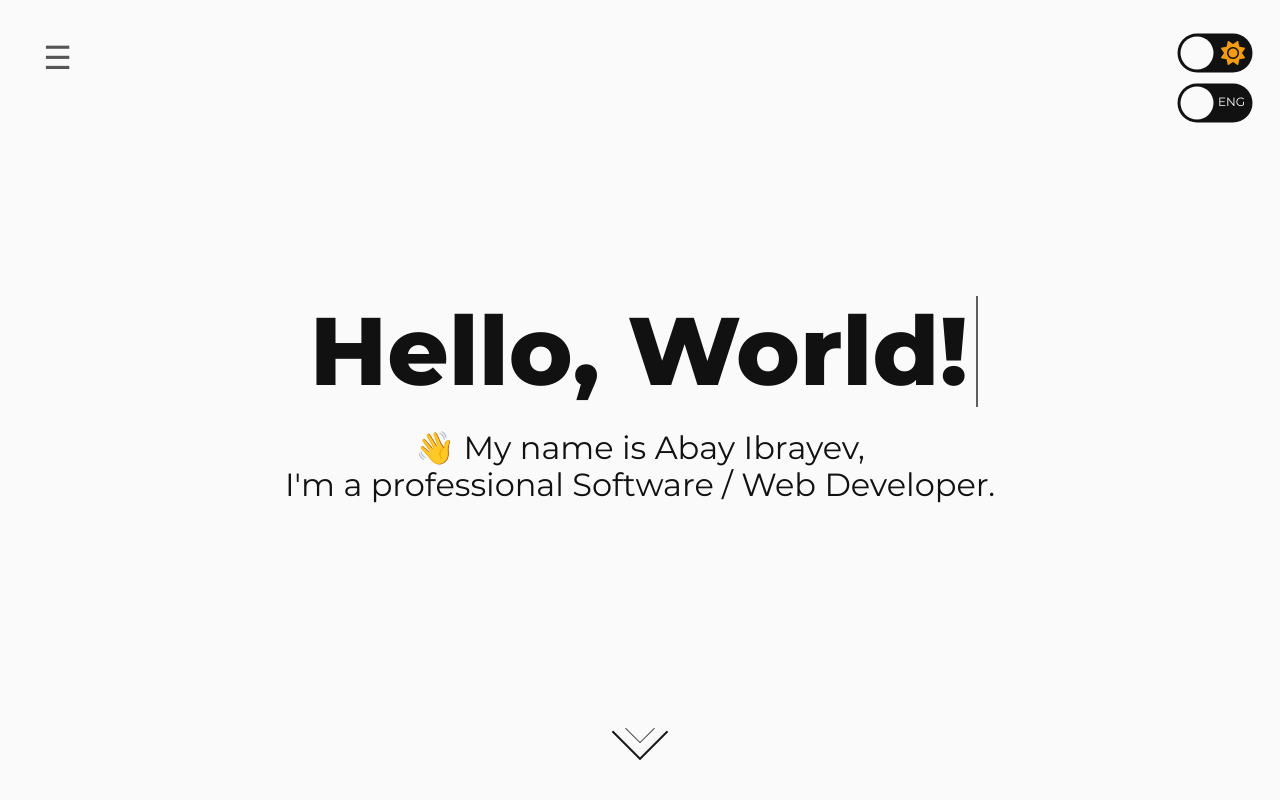
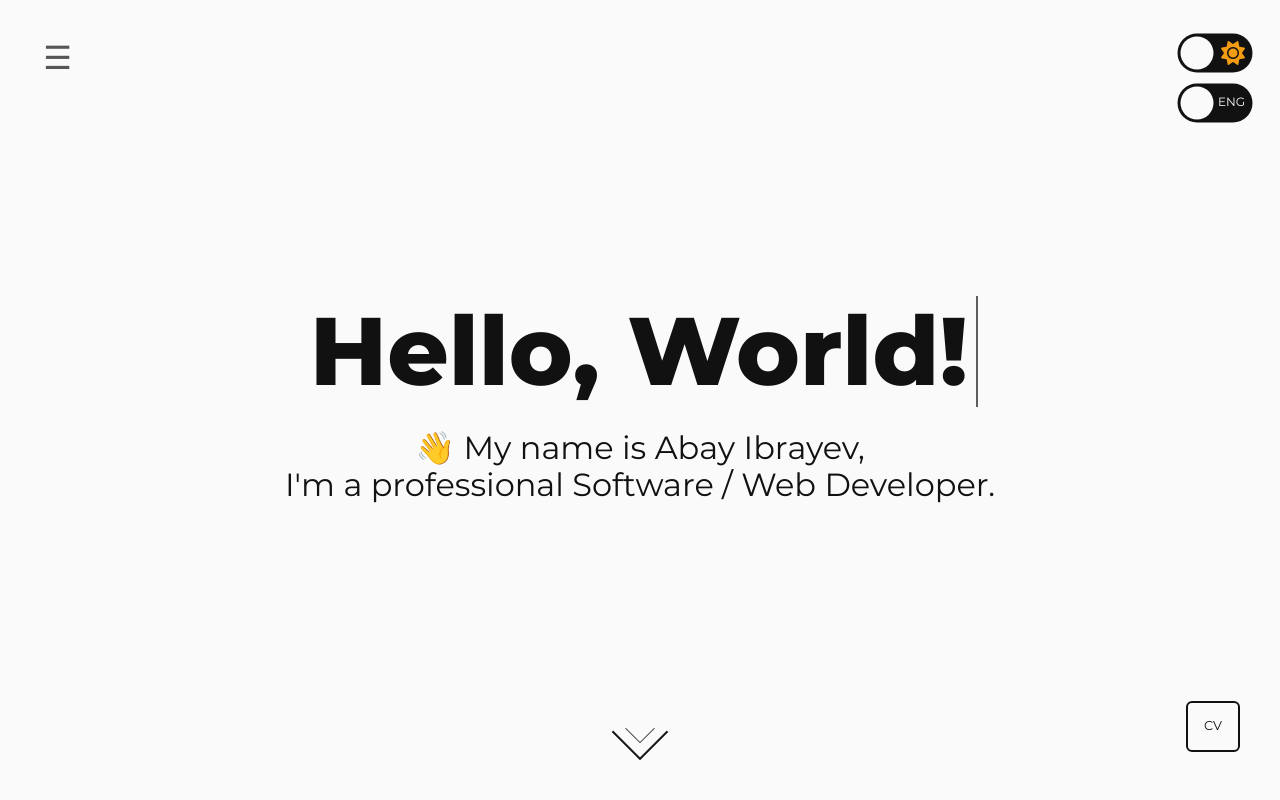
Before and after one commit to AbayIbrayev/abayscorner, a website built with webpack: page index.html in a window 1280 px wide. Shown: the top 800 px of the page. Built offline with nearby package versions, Linux system fonts and the light colour scheme.

Commit message:
added my CV

```diff
--- a/index.html
+++ b/index.html
@@ -66,6 +66,11 @@
         <a href="#projects" class="arrow__link">
           <div class="arrow"></div>
         </a>
+
+        <!-- --------------------------------- fab --------------------------------- -->
+
+        <a href="https://drive.google.com/file/d/1aE3qcLLfV1gqTFM-bVESX1DKVHmItjkr/view?usp=sharing" target="_blank"
+          class="button button--fab">CV</a>
       </div>
     </section>
 
--- a/src/sass/_interface.sass
+++ b/src/sass/_interface.sass
@@ -71,6 +71,7 @@ body
   font-size: 0.8rem
   border-radius: 6px
   position: relative
+  text-decoration: none
   &:before
     position: absolute
     content: ''
@@ -87,6 +88,11 @@ body
     &:before
       width: 100%
       left: 0
+  &--fab
+    position: fixed
+    right: 2.5rem
+    bottom: 3rem
+    // border-radius: 50%
   &_dark
     border-color: $text-color-secondary
     color: $text-color-secondary
```
Also changed, not shown: src/css/style.css, 1 other file.
